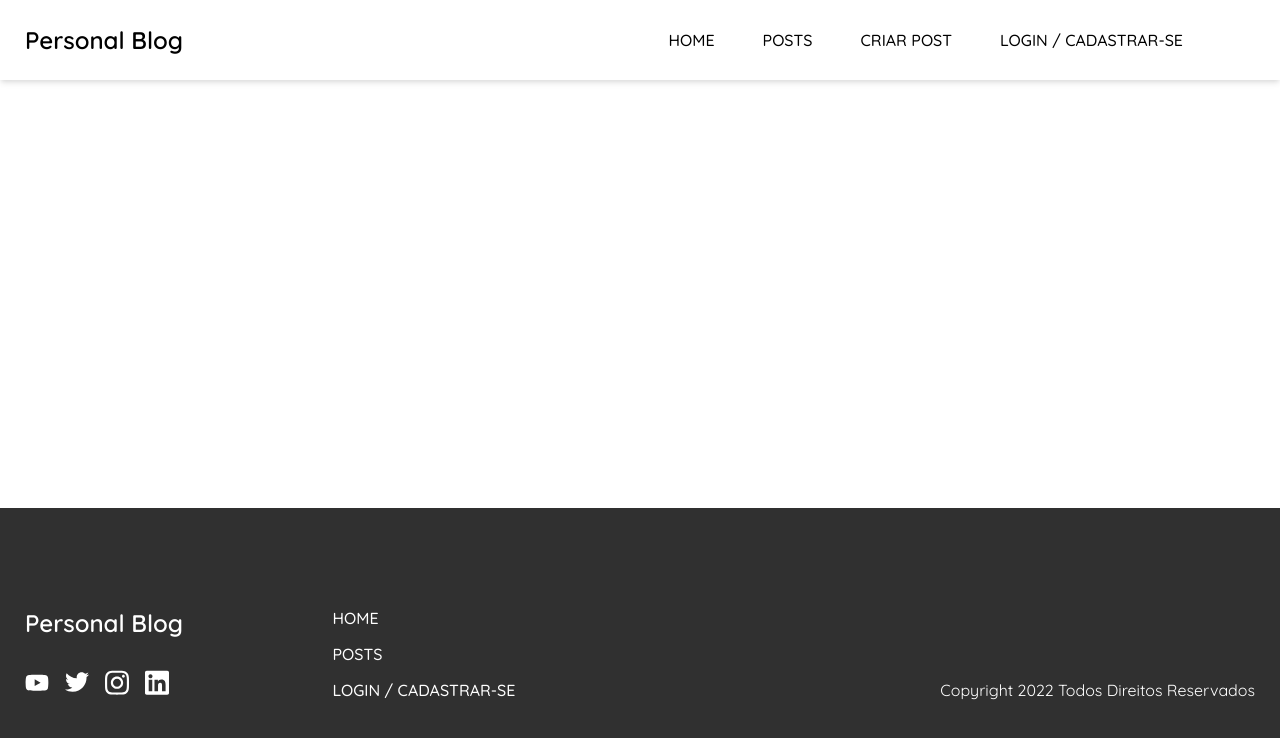
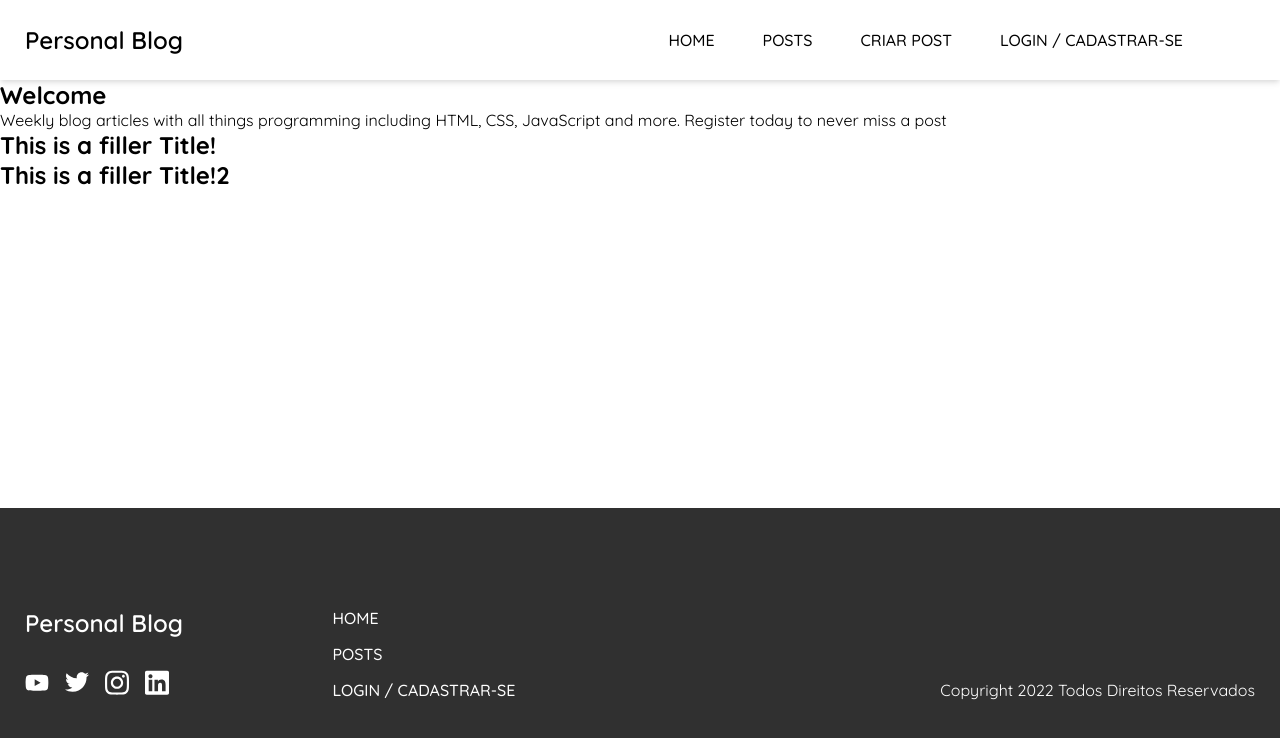
Before and after one commit to FilipiMachado/personal-blog-vuejs, a Vue app: page / in a window 1280 px wide. Shown: the top 738 px of the page. Built offline with nearby package versions, Linux system fonts and the light colour scheme.

Commit message:
structuring BlogPost comp

```diff
--- /dev/null
+++ b/src/components/BlogPost.vue
@@ -0,0 +1,26 @@
+<template>
+  <div class="blog-wrapper">
+    <div class="blog-content">
+      <div>
+        <h2 v-if="post.welcomeScreen">{{ post.title }}</h2>
+        <h2 v-else>{{ post.title }}</h2>
+        <p v-if="post.welcomeScreen">{{ post.blogPost }}</p>
+        <p class="content-preview" v-else>{{ post.blogPost }}</p>
+      </div>
+    </div>
+  </div>
+</template>
+
+<script>
+export default {
+  name: 'BlogPost',
+  props: ['post'],
+  data() {
+    return {}
+  },
+};
+</script>
+
+<style scoped>
+
+</style>
--- a/src/views/Home.vue
+++ b/src/views/Home.vue
@@ -1,14 +1,18 @@
 <template>
   <div class="home">
-
+    <BlogPost :post="welcomeScreen"/>
+    <BlogPost :post="post" v-for="(post, index) in sampleBlogPost" :key="index"/>
   </div>
 </template>
 
 <script>
+import BlogPost from "../components/BlogPost.vue"
 
 export default {
   name: 'Home',
-  components: {},
+  components: {
+    BlogPost
+  },
   data() {
     return {
       welcomeScreen: {
@@ -25,9 +29,9 @@ export default {
           blogCoverPhoto: 'beautiful-stories'
         },
         {
-          title: 'This is a filler Title!',
+          title: 'This is a filler Title!2',
           blogHTML: 'This is a filler blog post title!',
-          blogCoverPhoto: 'beautiful-stories'
+          blogCoverPhoto: 'designed-for-everyone'
         },
       ]
     }
```
